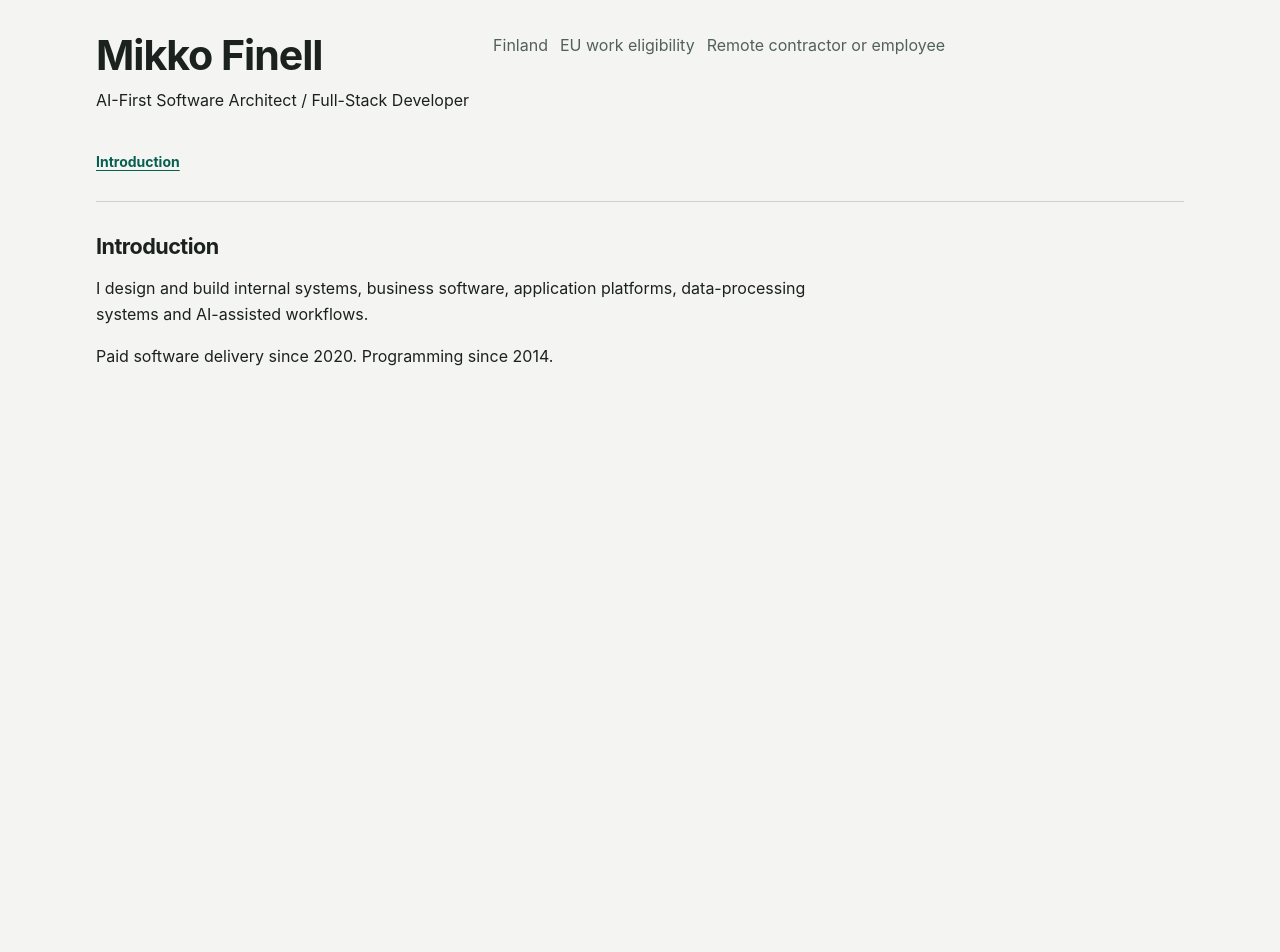
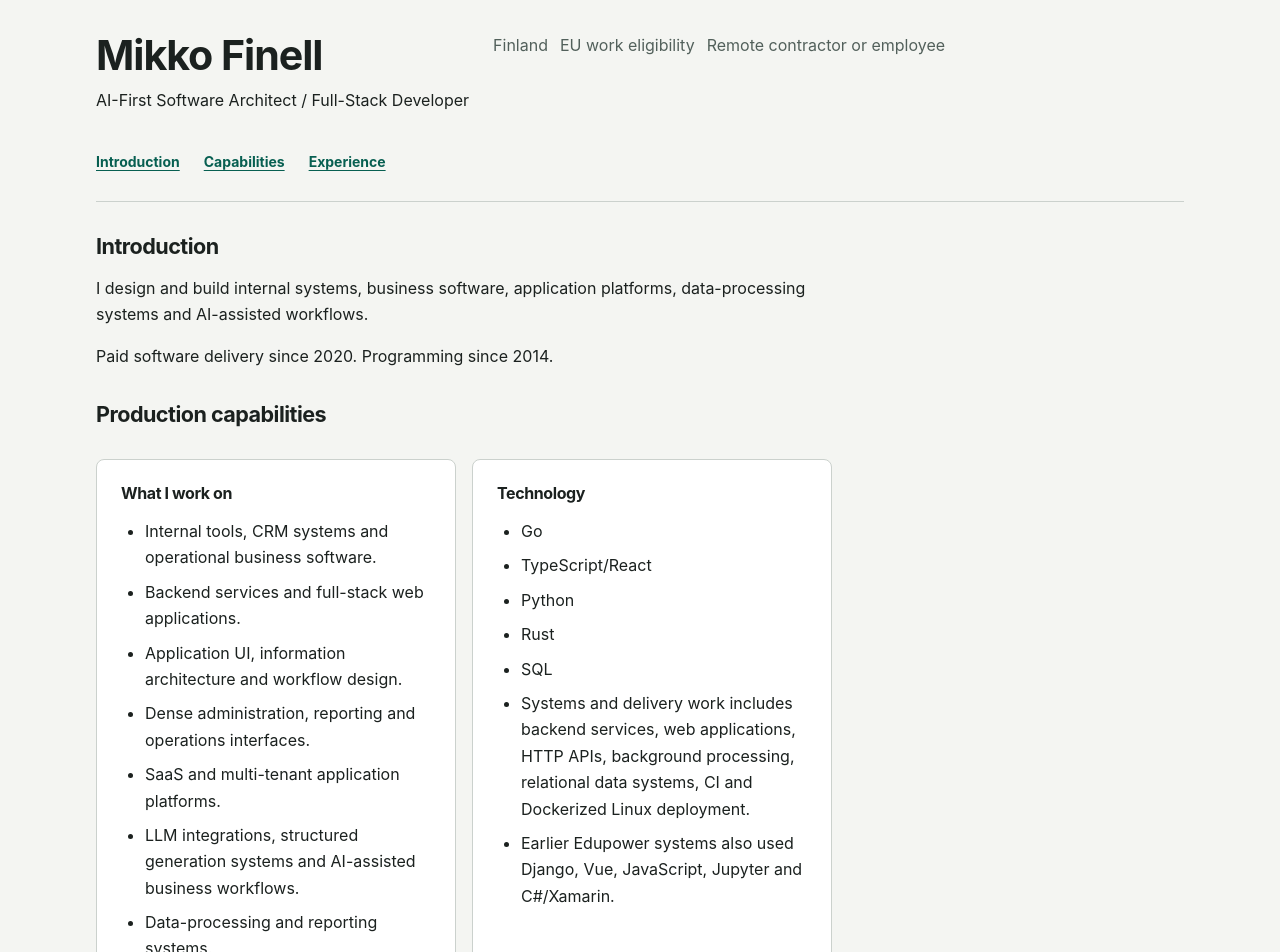
Before and after one commit to Mikko-Finell/mikko-finell.github.io, a React (Vite) app: page / in a window 1280 px wide. Shown: the top 952 px of the page. Before the commit the page ends 800 px from the top, so only its background shows below. Built offline with nearby package versions, Linux system fonts and the light colour scheme.

Commit message:
cv-jw9: implement capabilities and professional experience

```diff
--- a/src/App.tsx
+++ b/src/App.tsx
@@ -1,12 +1,19 @@
+import { CapabilitiesSection } from "./components/CapabilitiesSection";
+import { ExperienceSection } from "./components/ExperienceSection";
 import { IntroductionSection } from "./components/IntroductionSection";
 import { SiteHeader } from "./components/SiteHeader";
+import { Stack } from "./ui/Stack";
 
 export function App() {
   return (
     <>
       <SiteHeader />
       <main>
-        <IntroductionSection />
+        <Stack gap="large">
+          <IntroductionSection />
+          <CapabilitiesSection />
+          <ExperienceSection />
+        </Stack>
       </main>
     </>
   );
--- /dev/null
+++ b/src/components/CapabilitiesSection.tsx
@@ -0,0 +1,42 @@
+import { cvContent } from "../content/cv";
+import { Card } from "../ui/Card";
+import { Heading } from "../ui/Heading";
+import { Section } from "../ui/Section";
+import { Stack } from "../ui/Stack";
+
+const headingId = "capabilities-heading";
+
+export function CapabilitiesSection() {
+  return (
+    <Section id="capabilities" labelledBy={headingId}>
+      <Stack gap="large">
+        <Heading id={headingId} level={2} size="section">
+          Production capabilities
+        </Heading>
+        <div className="capabilities-grid">
+          {cvContent.capabilities.map((group) => {
+            const groupHeadingId = `capability-${group.id}-heading`;
+
+            return (
+              <Card key={group.id} labelledBy={groupHeadingId}>
+                <Stack gap="medium">
+                  <Heading id={groupHeadingId} level={3} size="subsection">
+                    {group.title}
+                  </Heading>
+                  <ul
+                    aria-labelledby={groupHeadingId}
+                    className="document-list"
+                  >
+                    {group.items.map((item) => (
+                      <li key={item}>{item}</li>
+                    ))}
+                  </ul>
+                </Stack>
+              </Card>
+            );
+          })}
+        </div>
+      </Stack>
+    </Section>
+  );
+}
--- /dev/null
+++ b/src/components/ExperienceCard.tsx
@@ -0,0 +1,90 @@
+import type { Experience } from "../content/types";
+import { Card } from "../ui/Card";
+import { Expandable } from "../ui/Expandable";
+import { Heading } from "../ui/Heading";
+import { Inline } from "../ui/Inline";
+import { Link } from "../ui/Link";
+import { Stack } from "../ui/Stack";
+import { Tag } from "../ui/Tag";
+
+type ExperienceCardProps = {
+  experience: Experience;
+};
+
+function Paragraphs({ paragraphs }: { paragraphs: readonly string[] }) {
+  return (
+    <Stack gap="small">
+      {paragraphs.map((paragraph) => (
+        <p key={paragraph}>{paragraph}</p>
+      ))}
+    </Stack>
+  );
+}
+
+export function ExperienceCard({ experience }: ExperienceCardProps) {
+  const headingId = `experience-${experience.id}-heading`;
+  const summary = <Paragraphs paragraphs={experience.content.summary} />;
+
+  return (
+    <Card labelledBy={headingId}>
+      <Stack gap="medium">
+        <header>
+          <Stack gap="small">
+            <Inline align="center" gap="medium">
+              <Heading id={headingId} level={3} size="subsection">
+                {experience.organization}
+              </Heading>
+              <p className="document-metadata">{experience.dates.label}</p>
+            </Inline>
+            {experience.role ? <p>{experience.role}</p> : null}
+            {experience.context ? (
+              <p className="document-metadata">{experience.context}</p>
+            ) : null}
+          </Stack>
+        </header>
+
+        {experience.content.details ? (
+          <Expandable
+            details={<Paragraphs paragraphs={experience.content.details} />}
+            label={experience.organization}
+            summary={summary}
+          />
+        ) : (
+          summary
+        )}
+
+        <ul
+          aria-label={`Highlights for ${experience.organization}`}
+          className="document-list"
+        >
+          {experience.highlights.map((highlight) => (
+            <li key={highlight}>{highlight}</li>
+          ))}
+        </ul>
+
+        {experience.technologies ? (
+          <ul
+            aria-label={`Technologies used for ${experience.organization}`}
+            className="tag-list"
+          >
+            {experience.technologies.map((technology) => (
+              <li key={technology}>
+                <Tag>{technology}</Tag>
+              </li>
+            ))}
+          </ul>
+        ) : null}
+
+        {experience.links ? (
+          <Inline gap="small">
+            {experience.links.map((link) => (
+              <Link href={link.href} key={link.href}>
+                {link.label}
+              </Link>
+            ))}
+          </Inline>
+        ) : null}
+      </Stack>
+    </Card>
+  );
+}
--- /dev/null
+++ b/src/components/ExperienceSection.tsx
@@ -0,0 +1,24 @@
+import { cvContent } from "../content/cv";
+import { Heading } from "../ui/Heading";
+import { Section } from "../ui/Section";
+import { Stack } from "../ui/Stack";
+import { ExperienceCard } from "./ExperienceCard";
+
+const headingId = "experience-heading";
+
+export function ExperienceSection() {
+  return (
+    <Section id="experience" labelledBy={headingId}>
+      <Stack gap="large">
+        <Heading id={headingId} level={2} size="section">
+          Professional experience
+        </Heading>
+        <Stack gap="large">
+          {cvContent.experience.map((experience) => (
+            <ExperienceCard experience={experience} key={experience.id} />
+          ))}
+        </Stack>
+      </Stack>
+    </Section>
+  );
+}
--- a/src/components/SiteHeader.tsx
+++ b/src/components/SiteHeader.tsx
@@ -30,6 +30,16 @@ export function SiteHeader() {
                 Introduction
               </Link>
             </li>
+            <li>
+              <Link href="#capabilities" variant="navigation">
+                Capabilities
+              </Link>
+            </li>
+            <li>
+              <Link href="#experience" variant="navigation">
+                Experience
+              </Link>
+            </li>
           </ul>
         </nav>
       </Stack>
--- a/src/styles/site.css
+++ b/src/styles/site.css
@@ -14,6 +14,7 @@
   body,
   h1,
   h2,
+  h3,
   p,
   ul {
     margin: 0;
@@ -53,10 +54,12 @@
     --color-text: #1b211f;
     --color-muted: #52605b;
     --color-border: #cbd1cd;
+    --color-tag: #e4e9e6;
     --color-accent: #075f51;
     --color-accent-strong: #03483e;
     --color-focus: #bd6200;
     --border-width: 1px;
+    --radius-control: 0.35rem;
     --radius-surface: 0.5rem;
     --focus-width: 3px;
     --duration-fast: 150ms;
@@ -125,6 +128,12 @@
     gap: var(--space-3) var(--space-6);
     list-style: none;
   }
+
+  .capabilities-grid {
+    display: grid;
+    grid-template-columns: repeat(2, minmax(0, 1fr));
+    gap: var(--space-4);
+  }
 }
 
 @layer components {
@@ -141,6 +150,56 @@
 
   .ui-heading[data-size="section"] {
     font-size: var(--text-lg);
+  }
+
+  .ui-heading[data-size="subsection"] {
+    font-size: var(--text-md);
+  }
+
+  .ui-button {
+    min-height: 2.5rem;
+    padding-inline: var(--space-4);
+    border: var(--border-width) solid var(--color-accent);
+    border-radius: var(--radius-control);
+    color: var(--color-accent);
+    background: transparent;
+    font: inherit;
+    font-size: var(--text-sm);
+    font-weight: 650;
+    cursor: pointer;
+    transition:
+      color var(--duration-fast),
+      background-color var(--duration-fast);
+  }
+
+  .ui-button:hover {
+    color: var(--color-surface);
+    background: var(--color-accent);
+  }
+
+  .ui-card {
+    padding: var(--space-6);
+    border: var(--border-width) solid var(--color-border);
+    border-radius: var(--radius-surface);
+    background: var(--color-surface);
+    break-inside: avoid;
+  }
+
+  .ui-tag {
+    display: inline-block;
+    padding: var(--space-1) var(--space-2);
+    border-radius: var(--radius-control);
+    background: var(--color-tag);
+    font-family: var(--font-mono);
+    font-size: var(--text-sm);
+  }
+
+  .ui-expandable__control {
+    align-self: flex-start;
+  }
+
+  .ui-expandable__details:not([hidden]) {
+    animation: reveal-details var(--duration-fast) ease-out;
   }
 
   .ui-link[data-variant="navigation"] {
@@ -191,6 +250,36 @@
   .ui-inline[data-align="center"] {
     align-items: center;
   }
+
+  .document-list {
+    display: grid;
+    gap: var(--space-2);
+    padding-inline-start: var(--space-6);
+  }
+
+  .document-metadata {
+    color: var(--color-muted);
+    font-size: var(--text-sm);
+  }
+
+  .tag-list {
+    display: flex;
+    flex-wrap: wrap;
+    gap: var(--space-2);
+    list-style: none;
+  }
+
+  @keyframes reveal-details {
+    from {
+      opacity: 0;
+      transform: translateY(calc(-1 * var(--space-1)));
+    }
+
+    to {
+      opacity: 1;
+      transform: translateY(0);
+    }
+  }
 }
 
 @media (prefers-color-scheme: dark) {
@@ -201,6 +290,7 @@
       --color-text: #edf1ef;
       --color-muted: #b3bdb8;
       --color-border: #3c4843;
+      --color-tag: #303a36;
       --color-accent: #76d7c1;
       --color-accent-strong: #a2e7d7;
       --color-focus: #ffb663;
@@ -216,6 +306,16 @@
 
     main {
       padding-block: var(--space-6) var(--space-12);
+    }
+
+    .capabilities-grid {
+      grid-template-columns: 1fr;
+    }
+  }
+
+  @layer components {
+    .ui-card {
+      padding: var(--space-4);
     }
   }
 }
@@ -246,6 +346,7 @@
       --color-text: #000000;
       --color-muted: #333333;
       --color-border: #888888;
+      --color-tag: transparent;
       --page-width: 100%;
       --page-gutter: 0px;
     }
@@ -278,7 +379,20 @@
 
   @layer components {
     .ui-section {
-      break-inside: avoid;
+      break-inside: auto;
+    }
+
+    .ui-button {
+      display: none;
+    }
+
+    .ui-card {
+      padding: var(--space-4);
+      background: transparent;
+    }
+
+    .ui-expandable__details[hidden] {
+      display: block;
     }
   }
 }
--- /dev/null
+++ b/src/ui/Button.tsx
@@ -0,0 +1,22 @@
+import type { MouseEventHandler, ReactNode } from "react";
+
+type ButtonProps = {
+  children: ReactNode;
+  controls?: string;
+  expanded?: boolean;
+  onClick: MouseEventHandler<HTMLButtonElement>;
+};
+
+export function Button({ children, controls, expanded, onClick }: ButtonProps) {
+  return (
+    <button
+      aria-controls={controls}
+      aria-expanded={expanded}
+      className="ui-button"
+      onClick={onClick}
+      type="button"
+    >
+      {children}
+    </button>
+  );
+}
--- /dev/null
+++ b/src/ui/Card.tsx
@@ -0,0 +1,14 @@
+import type { ReactNode } from "react";
+
+type CardProps = {
+  children: ReactNode;
+  labelledBy: string;
+};
+
+export function Card({ children, labelledBy }: CardProps) {
+  return (
+    <article aria-labelledby={labelledBy} className="ui-card">
+      {children}
+    </article>
+  );
+}
--- /dev/null
+++ b/src/ui/Expandable.tsx
@@ -0,0 +1,32 @@
+import { type ReactNode, useId, useState } from "react";
+import { Button } from "./Button";
+import { Stack } from "./Stack";
+
+type ExpandableProps = {
+  details: ReactNode;
+  label: string;
+  summary: ReactNode;
+};
+
+export function Expandable({ details, label, summary }: ExpandableProps) {
+  const [expanded, setExpanded] = useState(false);
+  const detailsId = useId();
+
+  return (
+    <Stack gap="medium">
+      {summary}
+      <div className="ui-expandable__details" hidden={!expanded} id={detailsId}>
+        {details}
+      </div>
+      <div className="ui-expandable__control">
+        <Button
+          controls={detailsId}
+          expanded={expanded}
+          onClick={() => setExpanded((current) => !current)}
+        >
+          {expanded ? `Hide details for ${label}` : `Show details for ${label}`}
+        </Button>
+      </div>
+    </Stack>
+  );
+}
--- a/src/ui/Heading.tsx
+++ b/src/ui/Heading.tsx
@@ -3,8 +3,8 @@ import type { ReactNode } from "react";
 type HeadingProps = {
   children: ReactNode;
   id?: string;
-  level: 1 | 2;
-  size: "title" | "section";
+  level: 1 | 2 | 3;
+  size: "title" | "section" | "subsection";
 };
 
 export function Heading({ children, id, level, size }: HeadingProps) {
--- /dev/null
+++ b/src/ui/Tag.tsx
@@ -0,0 +1,9 @@
+import type { ReactNode } from "react";
+
+type TagProps = {
+  children: ReactNode;
+};
+
+export function Tag({ children }: TagProps) {
+  return <span className="ui-tag">{children}</span>;
+}
```
Also changed, not shown: scripts/check-ui-boundaries.mjs (+11 -1 lines), 1 other file (tests, documents, lock files or other folders).
